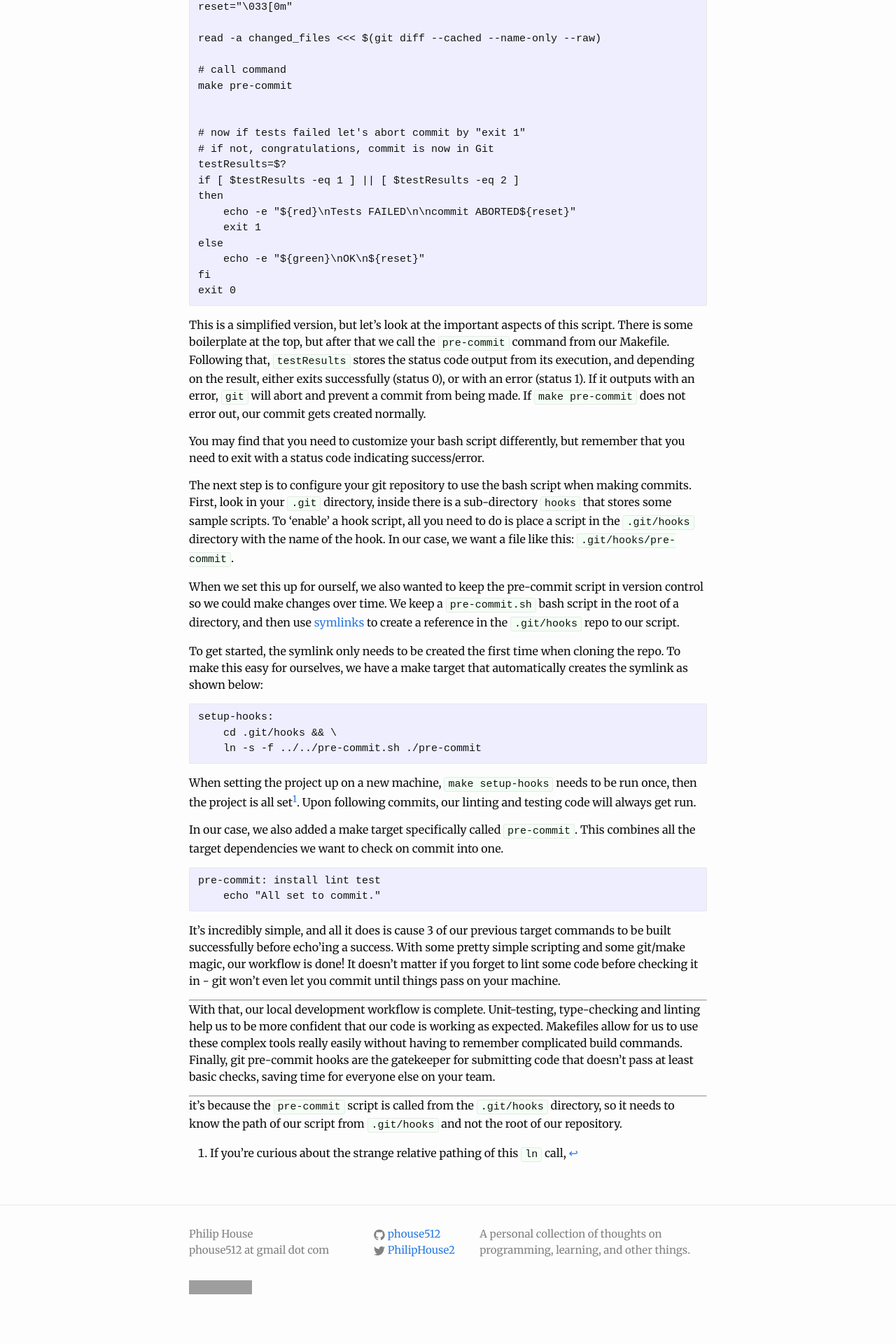
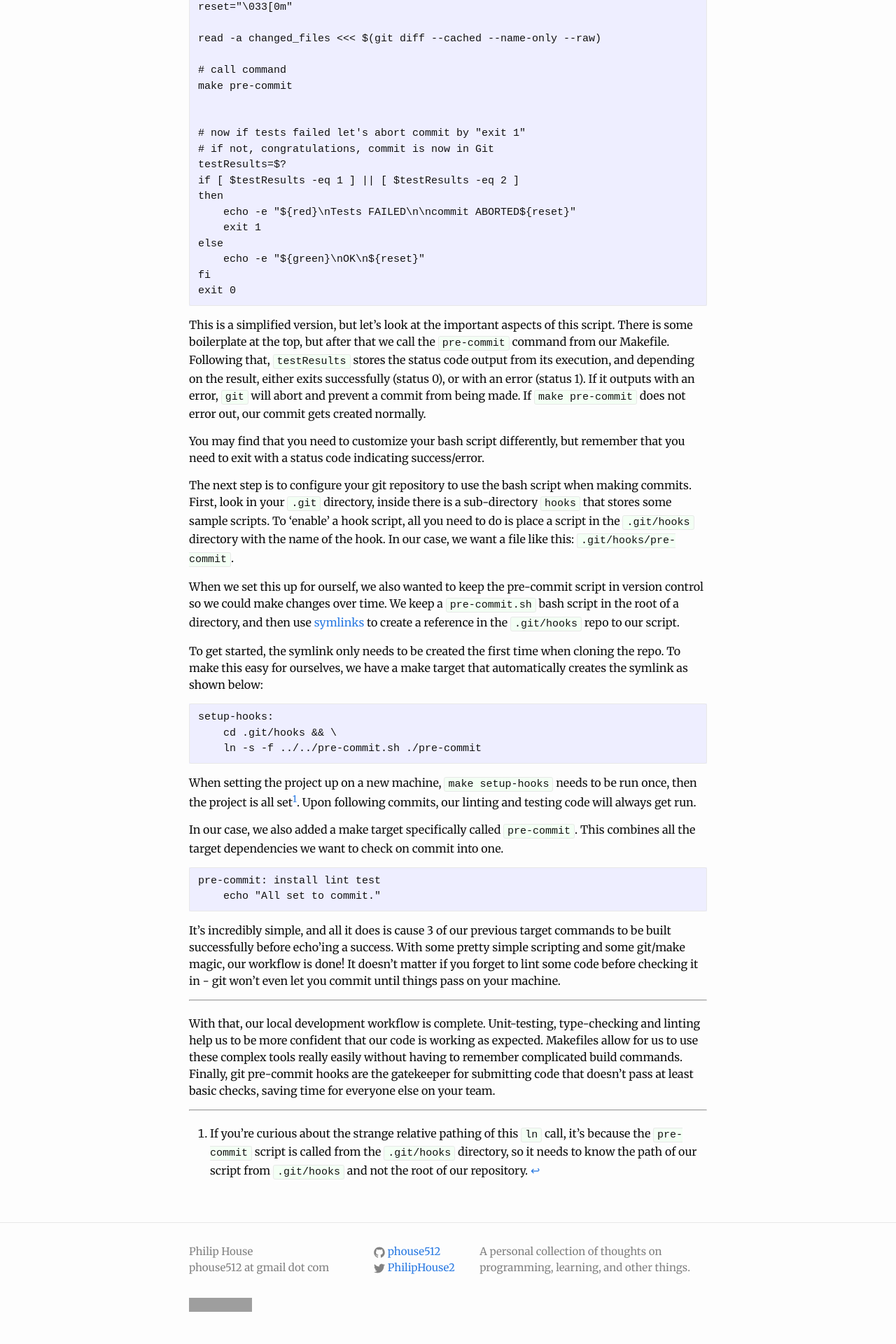
Before and after one commit to phouse512/blog, a Jekyll site: the page built from _posts/2017-08-27-tools-workflows-pylint.markdown, in a window 1280 px wide. Shown: the part 2866-4786 px from the top of the page at 70% size. Built offline with Jekyll 4.4.1, drawn with Linux system fonts in a browser that asks for light colours; a script that is not in the unit is left out; comment, search, counter and statistics services are not loaded; before the commit the page ends 4761 px from its top, so only the background shows below that; grey boxes are pictures that could not be loaded.

Commit message:
typo and fixing some styling

```diff
--- a/_posts/2017-08-27-tools-workflows-pylint.markdown
+++ b/_posts/2017-08-27-tools-workflows-pylint.markdown
@@ -227,10 +227,7 @@ checks, saving time for everyone else on your team.
 
 ---
 
-[^1]: If you're curious about the strange relative pathing of this `ln` call,
-it's because the `pre-commit` script is called from the `.git/hooks` directory,
-so it needs to know the path of our script from `.git/hooks` and not the root
-of our repository.
+[^1]: If you're curious about the strange relative pathing of this `ln` call, it's because the `pre-commit` script is called from the `.git/hooks` directory, so it needs to know the path of our script from `.git/hooks` and not the root of our repository.
 
 [amper]: https://www.amper.xyz/
 [mypy]: http://mypy-lang.org/
--- a/_sass/_base.scss
+++ b/_sass/_base.scss
@@ -225,3 +225,7 @@ p > .post-excerpt {
     size: 8px;
     color: gray;
 }
+
+hr {
+    margin-bottom: 20px;
+}
```
